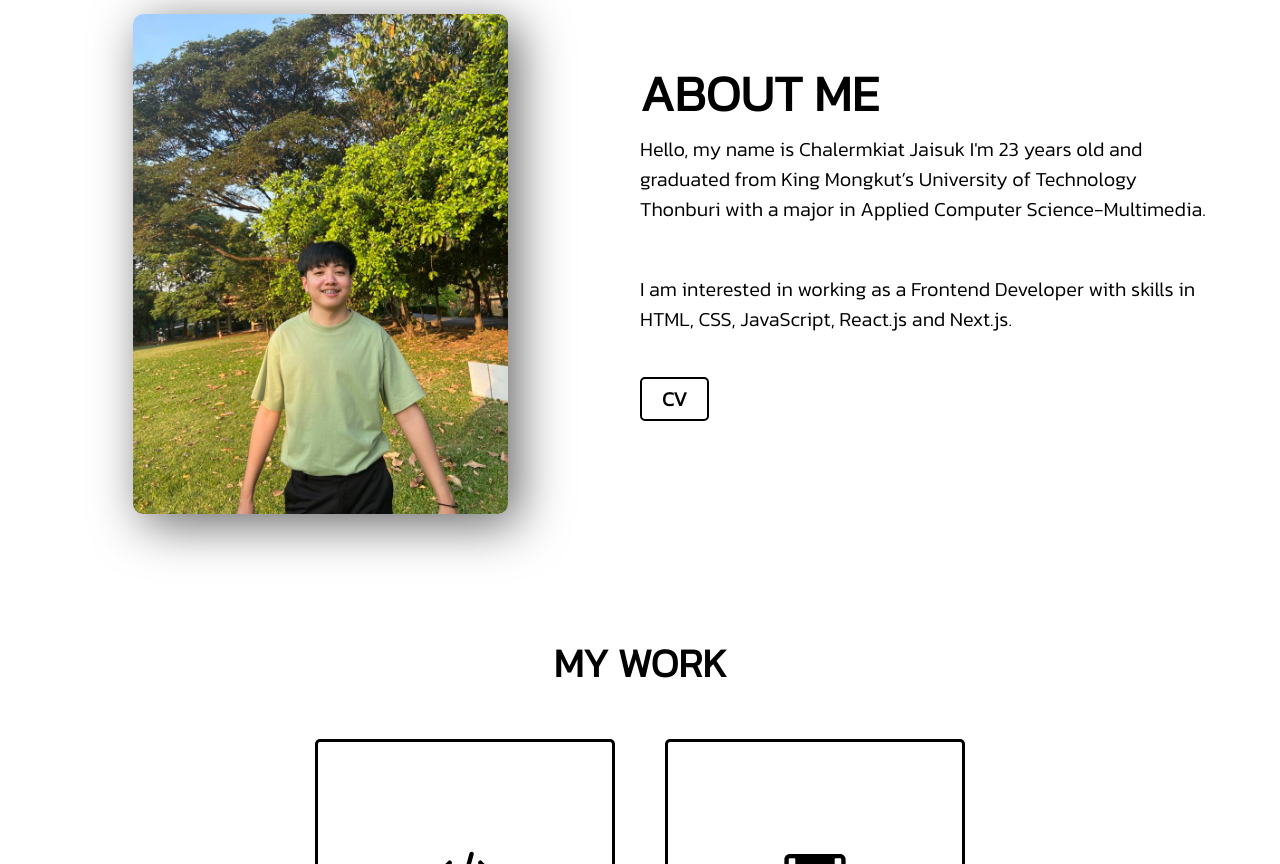
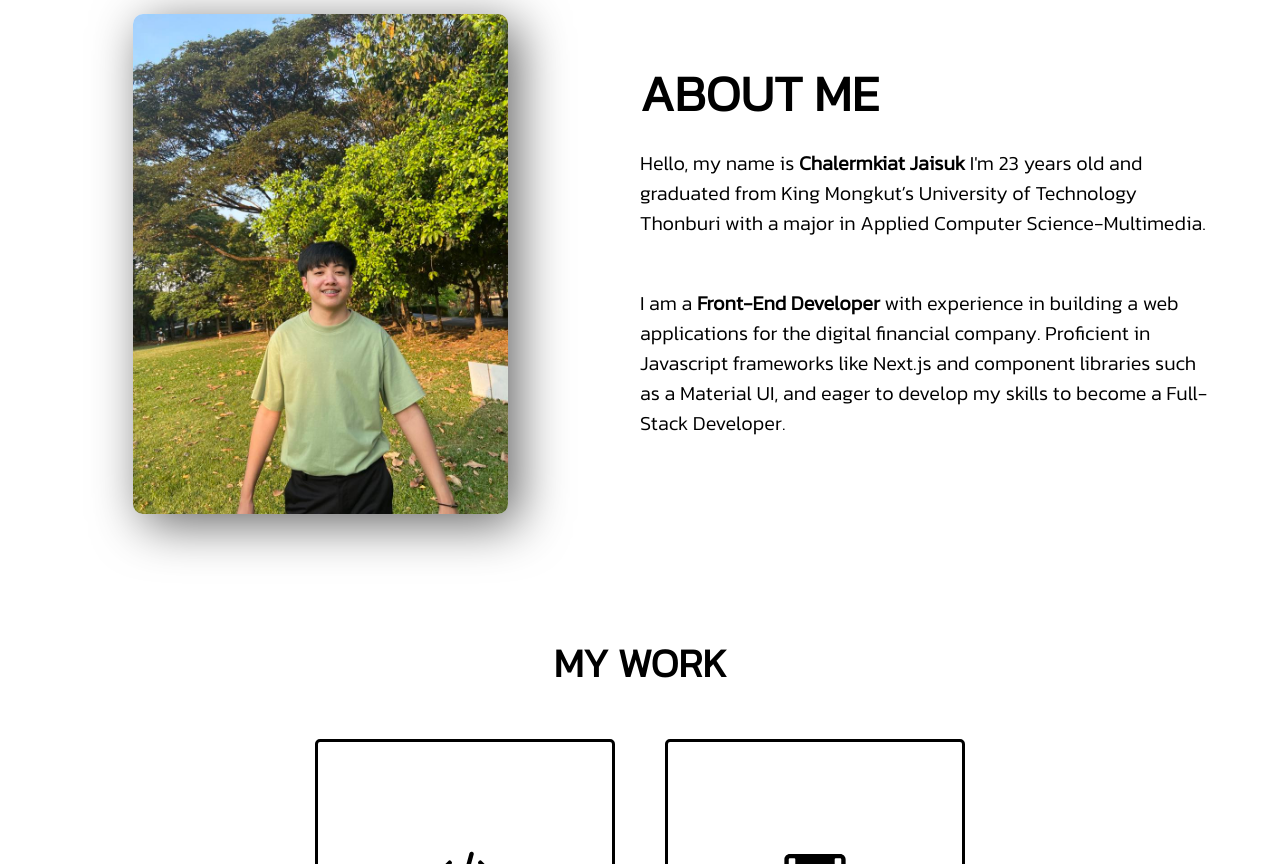
Before and after one commit to Chalermkiatjs/port, a React (Create React App) app: page / in a window 1280 px wide. Shown: the part 1140-2004 px from the top of the page. Built offline with nearby package versions, Linux system fonts and the light colour scheme.

Commit message:
edit: rewrite about me

```diff
--- a/src/pages/HomePage.js
+++ b/src/pages/HomePage.js
@@ -32,24 +32,27 @@ const HomePage = () => {
             <img src="/images/me/me.jpg" alt="Me" className="img-responsive" />
           </div>
           <div className="grid-items-about">
-            <h1 style={{ fontSize: 50 }}>About me</h1>
+            <h1 style={{ fontSize: 50, marginBottom:24 }}>About me</h1>
             <p>
-              Hello, my name is Chalermkiat Jaisuk I'm 23 years old and
+              Hello, my name is <strong>Chalermkiat Jaisuk</strong> I'm 23 years old and
               graduated from King Mongkut’s University of Technology Thonburi
               with a major in Applied Computer Science-Multimedia.
             </p>
             <p>
-              I am interested in working as a Frontend Developer with skills in
-              HTML, CSS, JavaScript, React.js and Next.js.
+              I am a <strong>Front-End Developer</strong> with experience in building a web
+              applications for the digital financial company. Proficient in
+              Javascript frameworks like Next.js and component libraries such as
+              a Material UI, and eager to develop my skills to become a
+              Full-Stack Developer.
             </p>
-            <a
+            {/* <a
               href="https://cdn.discordapp.com/attachments/1217507447510401064/1217507853779075172/CV.png?ex=6604478c&is=65f1d28c&hm=abf02aa6ba4eaa0434bc784f88a083272fb49d37b0d4084c61f872fc60a88cac&"
               className="press"
               rel="noopener noreferrer"
               target="_blank"
             >
               CV
-            </a>
+            </a> */}
           </div>
         </div>
       </div>
```
